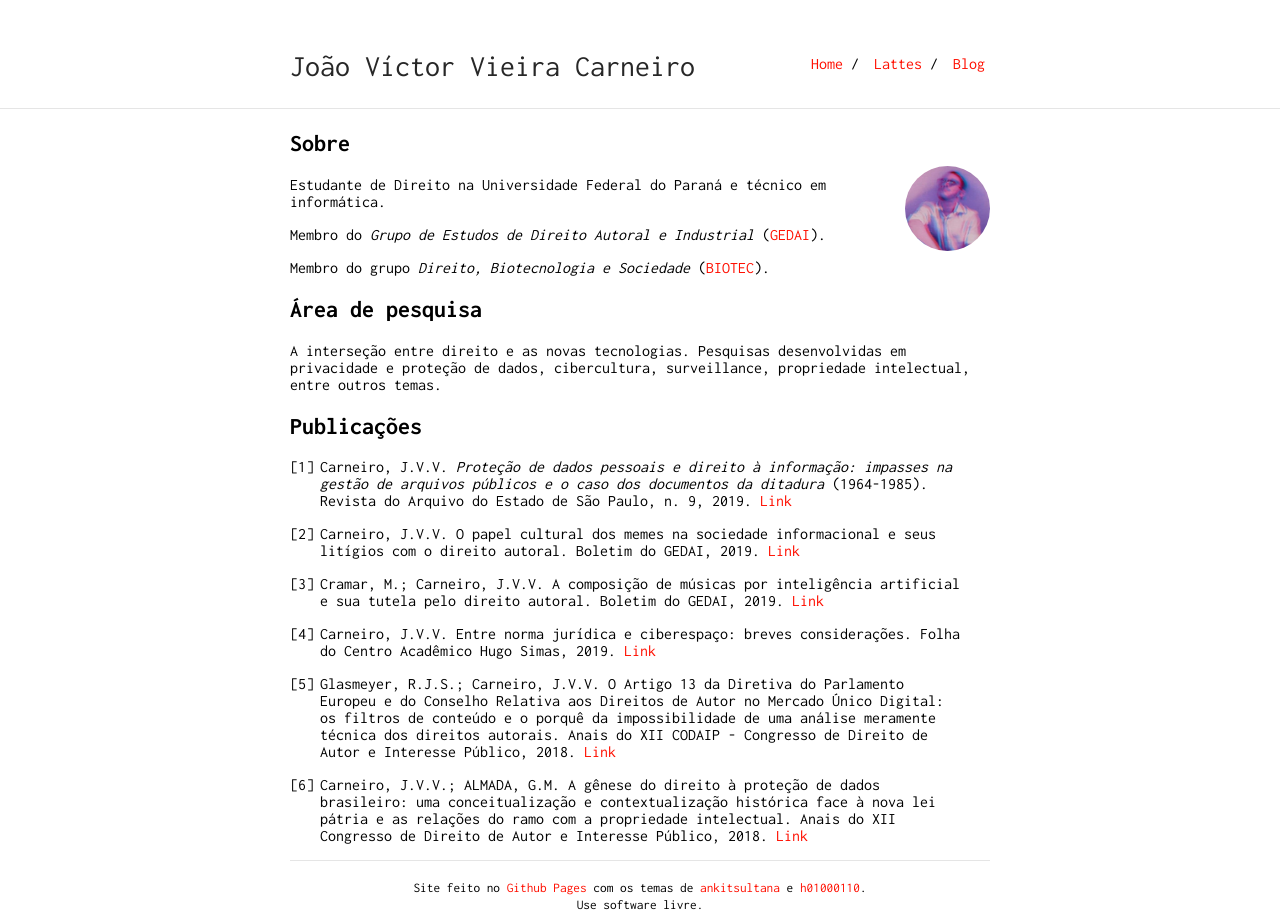
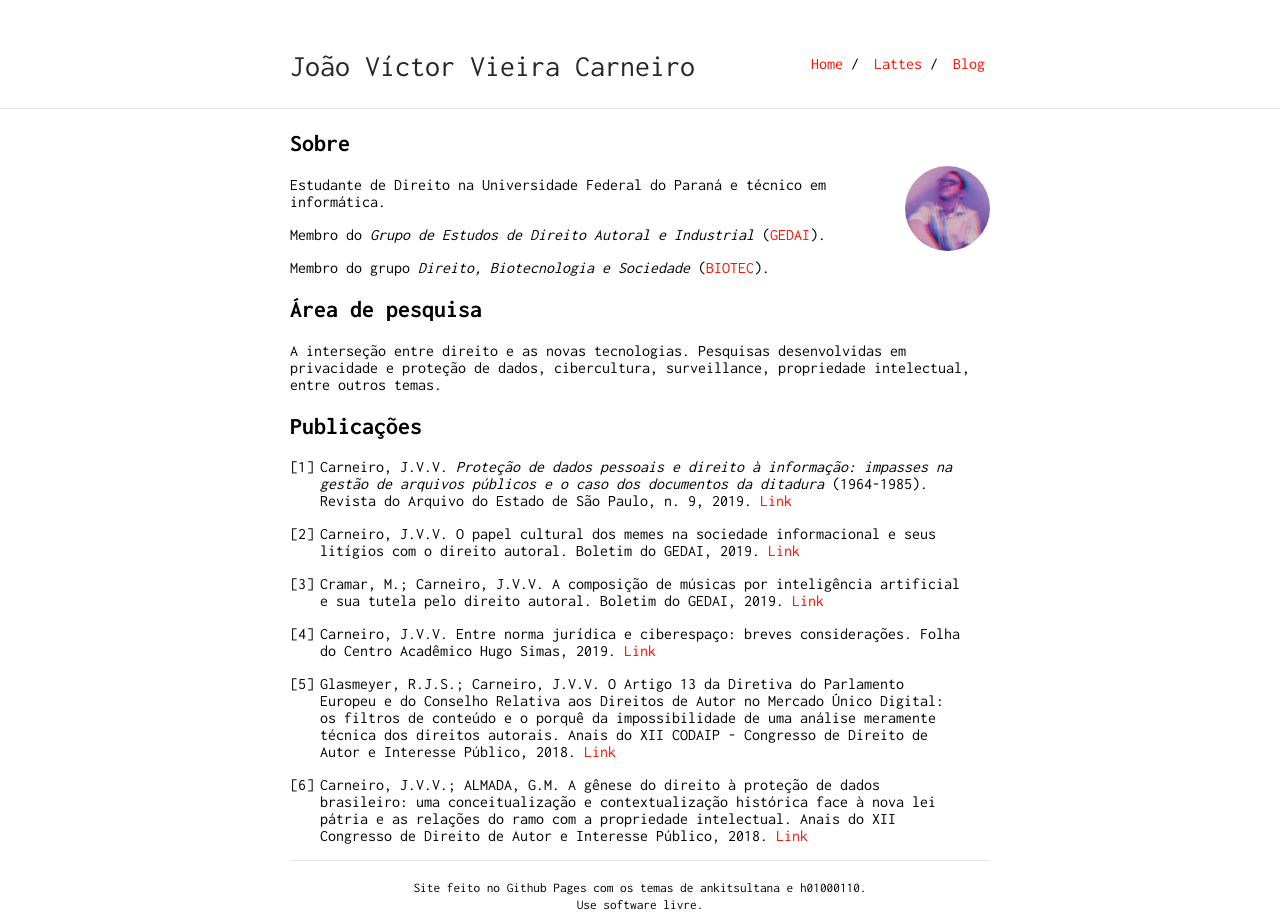
Before and after one commit to joaovvcarneiro/joaovvcarneiro.github.io, a Jekyll site: the page built from index.md, in a window 1280 px wide. Built offline with Jekyll 4.4.1, drawn with Linux system fonts in a browser that asks for light colours.

Commit message:
Update _style.scss

```diff
--- a/_sass/_style.scss
+++ b/_sass/_style.scss
@@ -82,6 +82,10 @@ hr {
     border-left: 4px solid $accent;
 }
 
+small > a{
+    color:black !important;
+}
+
 /* Institute Image */
 
 #ins-logo {
```
